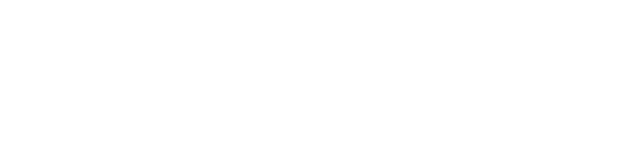
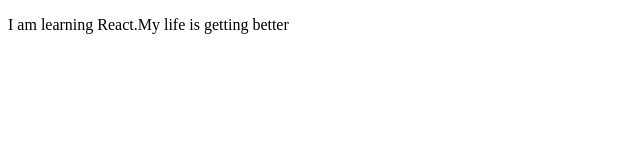
Before and after one commit to acciojob/render-component-react-deepak5230, a React app: page / in a window 1280 px wide. Shown: the whole page, without its empty margins (0-640 px from the left). Built offline with nearby package versions, Linux system fonts and the light colour scheme.

Commit message:
finished

```diff
--- a/src/components/App.js
+++ b/src/components/App.js
@@ -1,9 +1,11 @@
 import React, {Component, useState} from "react";
 import '../styles/App.css';
-
+//dhbhfbdbhjdbhfbbdfj
 const App = () => {
   return (
-    <div id="main"></div>
+    <div id="main">
+      <p>I am learning React.My life is getting better</p>
+    </div>
   )
 }
 
--- a/src/styles/App.css
+++ b/src/styles/App.css
@@ -1,4 +1,4 @@
-h1 {
+/*h1 {
     color: #27aedb;
     text-align: center;
     }
@@ -9,4 +9,4 @@
     text-align: center;
     justify-content: center;
     align-items: center;
-}
+}*/
```
